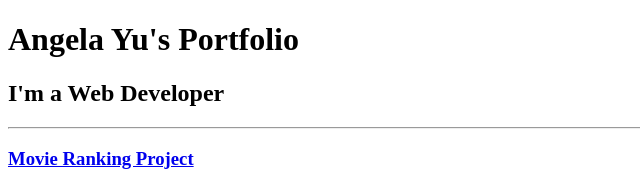
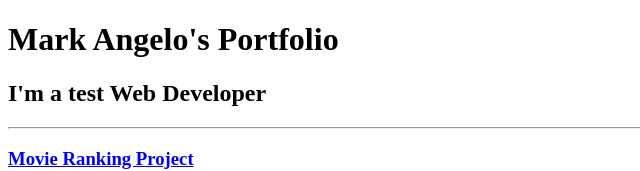
Before and after one commit to markservers/html-portfolio, a plain HTML site: page index.html in a window 1280 px wide. Shown: the top 171 px of the page, without its empty margins (0-640 px from the left). Drawn offline with Linux system fonts and the light colour scheme; files whose address does not match are found by name.

Commit message:
Update index.html
updating my info

```diff
--- a/index.html
+++ b/index.html
@@ -16,8 +16,8 @@
     <title>Document</title>
   </head>
   <body>
-    <h1>Angela Yu's Portfolio</h1>
-    <h2>I'm a Web Developer</h2>
+    <h1>Mark Angelo's Portfolio</h1>
+    <h2>I'm a test Web Developer</h2>
     <hr />
     <h3>
       <a href="/HTML5/2.4 Movie Ranking Project/index.html"
```
